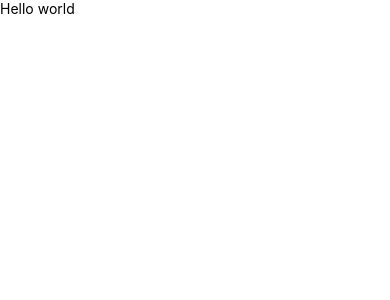
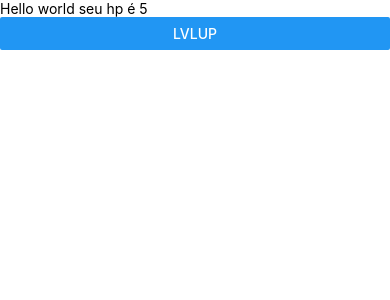
Before and after one commit to FelipeHerc/metatron, a React Native app: screen / in a window 390 px wide. Shown: the top 300 px of the page. Built offline with nearby package versions, Linux system fonts and the light colour scheme.

Commit message:
estrutura basica redux

```diff
--- a/App.js
+++ b/App.js
@@ -1,8 +1,12 @@
 import React from 'react';
 import Home from './src/screens/Home';
+import { Provider } from 'react-redux';
+import store from './src/store';
 
 export default function App() {
   return (
-    <Home/>
+    <Provider store={store}>
+      <Home/>
+    </Provider>
   );
 }
--- /dev/null
+++ b/src/reducers/attributesReducer.js
@@ -0,0 +1,20 @@
+const initialState = {
+  HP: 5,
+  Defense: 1
+};
+
+export default function levelUp(state = initialState, action) {
+    console.log(action.type);
+
+  switch (action.type) {
+    case 'LVL_UP_VITALITY':
+      return {
+        ...state,
+        HP: state.HP + action.HP,
+        Defense: action.Defense,
+      };
+
+    default:
+      return state;
+  }
+};
--- /dev/null
+++ b/src/reducers/combinedReducers.js
@@ -0,0 +1,6 @@
+import { combineReducers } from 'redux';
+import levelUp from './attributesReducer';
+
+const rootReducer = combineReducers({ levelUp });
+
+export default rootReducer;
--- a/src/screens/Home.js
+++ b/src/screens/Home.js
@@ -1,12 +1,24 @@
 import React from 'react';
-import { StyleSheet, Text, View } from 'react-native';
+import { StyleSheet, Text, View, Button } from 'react-native';
 import StatusBar from '../components/StatusBar';
+import { useSelector, useDispatch } from 'react-redux'
 
 export default function Home() {
+    const state = useSelector(state => state)
+    const dispatch = useDispatch();
+
+    function levelUp() {
+        console.log('aaaa');
+        dispatch({ type: 'LVL_UP_VITALITY', HP: 2 })
+    }
+
+    console.log(state);
+
     return (
         <View>
             <StatusBar />
-            <Text>Hello world</Text>
+            <Text>Hello world seu hp é {state.levelUp.HP}</Text>
+            <Button title="LVLUP" onPress={levelUp}/>
         </View>
 
     )
--- /dev/null
+++ b/src/store/index.js
@@ -0,0 +1,6 @@
+import { createStore } from 'redux';
+import combinedReducers from '../reducers/combinedReducers';
+
+const store = createStore(combinedReducers);
+
+export default store;
```
Also changed, not shown: package.json (+5 -3 lines), 1 other file (tests, documents, lock files or other folders).
